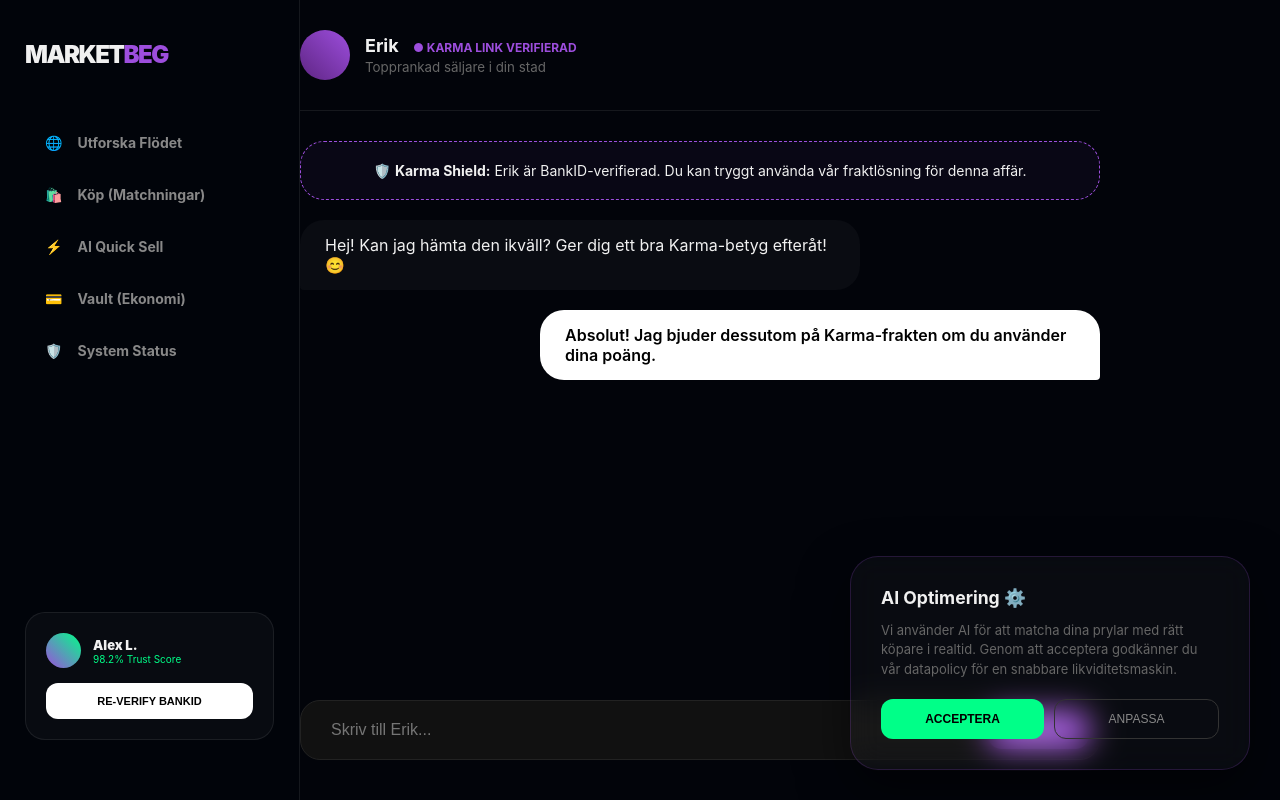
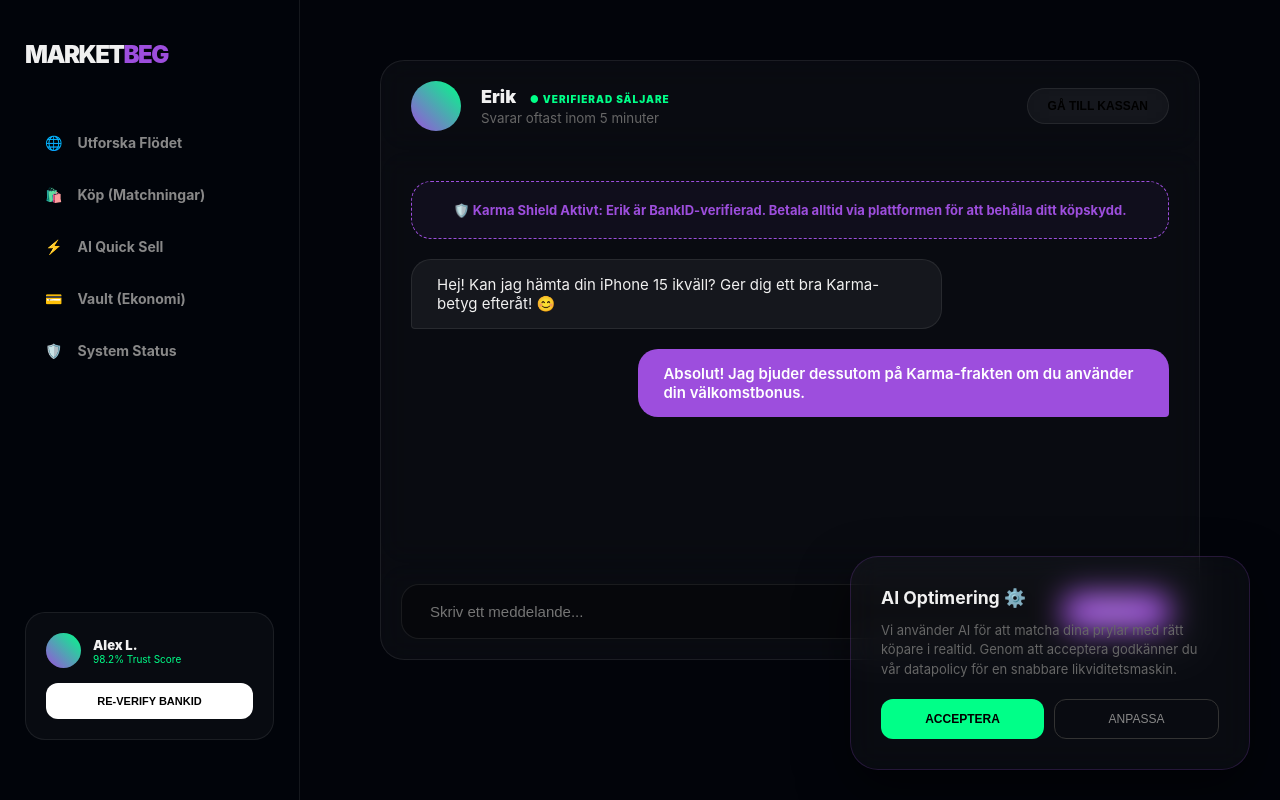
Before and after one commit to gascheckking/marketbeg-appGem, a Next.js app: page /chat/1 in a window 1280 px wide. Built offline with nearby package versions, Linux system fonts and the light colour scheme.

Commit message:
Update page.tsx

```diff
--- a/app/chat/[id]/page.tsx
+++ b/app/chat/[id]/page.tsx
@@ -2,49 +2,48 @@
 import { useState } from "react";
 import { useRouter } from "next/navigation";
 
-export default function ChatPage() {
+export default function ChatPage({ params }: { params: { id: string } }) {
   const [msg, setMsg] = useState("");
   const router = useRouter();
 
   return (
-    <div className="web-container">
-      <div className="content-wrapper" style={{ maxWidth: '800px', display: 'flex', flexDirection: 'column', height: '100vh' }}>
+    <div className="page-wrapper" style={{ maxWidth: '900px', margin: '0 auto', display: 'flex', flexDirection: 'column', height: '90vh' }}>
       {/* Chat Header */}
-        <div style={{ padding: '30px 0', borderBottom: '1px solid var(--border)', display: 'flex', alignItems: 'center', gap: '15px' }}>
-          <div style={{ width: '50px', height: '50px', background: 'linear-gradient(45deg, #5e2583, #9d4edd)', borderRadius: '50%' }}></div>
-          <div>
-            <h4 style={{ margin: 0, fontSize: '18px' }}>Erik <span style={{ color: '#9d4edd', fontSize: '12px', marginLeft: '10px' }}>● KARMA LINK VERIFIERAD</span></h4>
-            <small className="muted">Topprankad säljare i din stad</small>
+      <div className="glass-card" style={{ padding: '20px 30px', display: 'flex', alignItems: 'center', gap: '20px', borderRadius: '24px 24px 0 0', borderBottom: 'none' }}>
+        <div style={{ width: '50px', height: '50px', background: 'linear-gradient(45deg, var(--neon-purple), var(--neon-mint))', borderRadius: '50%' }}></div>
+        <div style={{ flex: 1 }}>
+          <h4 style={{ margin: 0, fontSize: '18px', fontWeight: 900 }}>Erik <span style={{ color: 'var(--neon-mint)', fontSize: '10px', marginLeft: '10px', letterSpacing: '1px' }}>● VERIFIERAD SÄLJARE</span></h4>
+          <small className="muted">Svarar oftast inom 5 minuter</small>
         </div>
+        <button className="glass-card" style={{ padding: '10px 20px', fontSize: '12px', fontWeight: 800 }} onClick={() => router.push('/checkout')}>GÅ TILL KASSAN</button>
       </div>
 
       {/* Messages Area */}
-        <div style={{ flex: 1, padding: '30px 0', overflowY: 'auto', display: 'flex', flexDirection: 'column', gap: '20px' }}>
-          <div style={{ background: 'rgba(157, 78, 221, 0.05)', padding: '20px', borderRadius: '24px', border: '1px dashed #9d4edd', fontSize: '14px', textAlign: 'center' }}>
-            🛡️ <strong>Karma Shield:</strong> Erik är BankID-verifierad. Du kan tryggt använda vår fraktlösning för denna affär.
+      <div className="glass-card" style={{ flex: 1, borderRadius: '0', borderTop: 'none', borderBottom: 'none', overflowY: 'auto', display: 'flex', flexDirection: 'column', gap: '20px', padding: '30px' }}>
+        <div style={{ background: 'rgba(157, 78, 221, 0.05)', padding: '20px', borderRadius: '20px', border: '1px dashed var(--neon-purple)', fontSize: '13px', textAlign: 'center', color: 'var(--neon-purple)', fontWeight: 700 }}>
+          🛡️ Karma Shield Aktivt: Erik är BankID-verifierad. Betala alltid via plattformen för att behålla ditt köpskydd.
         </div>
 
-          <div style={{ alignSelf: 'flex-start', background: 'var(--glass)', padding: '15px 25px', borderRadius: '24px 24px 24px 4px', maxWidth: '70%' }}>
-            <p style={{ margin: 0 }}>Hej! Kan jag hämta den ikväll? Ger dig ett bra Karma-betyg efteråt! 😊</p>
+        <div style={{ alignSelf: 'flex-start', background: 'rgba(255,255,255,0.05)', padding: '15px 25px', borderRadius: '20px 20px 20px 4px', maxWidth: '70%', border: '1px solid var(--border)' }}>
+          <p style={{ margin: 0, fontSize: '15px' }}>Hej! Kan jag hämta din iPhone 15 ikväll? Ger dig ett bra Karma-betyg efteråt! 😊</p>
         </div>
 
-          <div style={{ alignSelf: 'flex-end', background: '#fff', color: '#000', padding: '15px 25px', borderRadius: '24px 24px 4px 24px', maxWidth: '70%', fontWeight: 600 }}>
-            <p style={{ margin: 0 }}>Absolut! Jag bjuder dessutom på Karma-frakten om du använder dina poäng.</p>
+        <div style={{ alignSelf: 'flex-end', background: 'var(--neon-purple)', color: '#fff', padding: '15px 25px', borderRadius: '20px 20px 4px 20px', maxWidth: '70%', fontWeight: 600 }}>
+          <p style={{ margin: 0, fontSize: '15px' }}>Absolut! Jag bjuder dessutom på Karma-frakten om du använder din välkomstbonus.</p>
         </div>
       </div>
 
       {/* Input Area */}
-        <div style={{ padding: '20px 0 40px 0' }}>
-          <div style={{ display: 'flex', gap: '10px', background: '#111', padding: '10px', borderRadius: '20px', border: '1px solid #222' }}>
+      <div className="glass-card" style={{ padding: '20px', borderRadius: '0 0 24px 24px', borderTop: 'none' }}>
+        <div style={{ display: 'flex', gap: '15px', background: 'rgba(0,0,0,0.3)', padding: '8px', borderRadius: '18px', border: '1px solid var(--border)' }}>
           <input
             type="text"
             value={msg}
             onChange={(e) => setMsg(e.target.value)}
-              placeholder="Skriv till Erik..."
-              style={{ flex: 1, background: 'none', border: 'none', color: '#fff', padding: '10px 20px', outline: 'none', fontSize: '16px' }}
+            placeholder="Skriv ett meddelande..."
+            style={{ flex: 1, background: 'none', border: 'none', color: '#fff', padding: '10px 20px', outline: 'none', fontSize: '15px' }}
           />
-            <button style={{ background: '#9d4edd', border: 'none', color: '#fff', padding: '10px 25px', borderRadius: '14px', fontWeight: 700, cursor: 'pointer' }}>SKICKA</button>
-          </div>
+          <button className="primary-btn" style={{ padding: '10px 25px', borderRadius: '14px' }}>SKICKA</button>
         </div>
       </div>
     </div>
```
Lines whose indentation alone changed are shown as unchanged.
